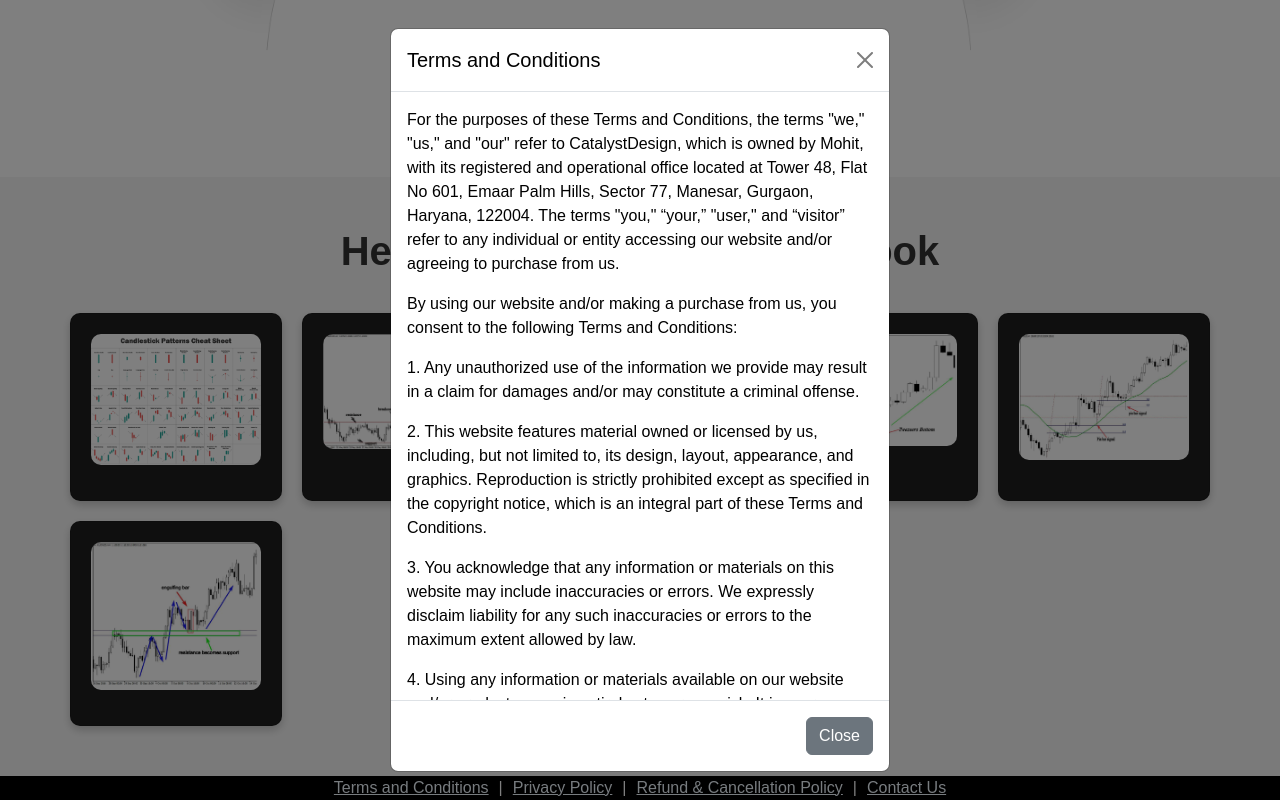
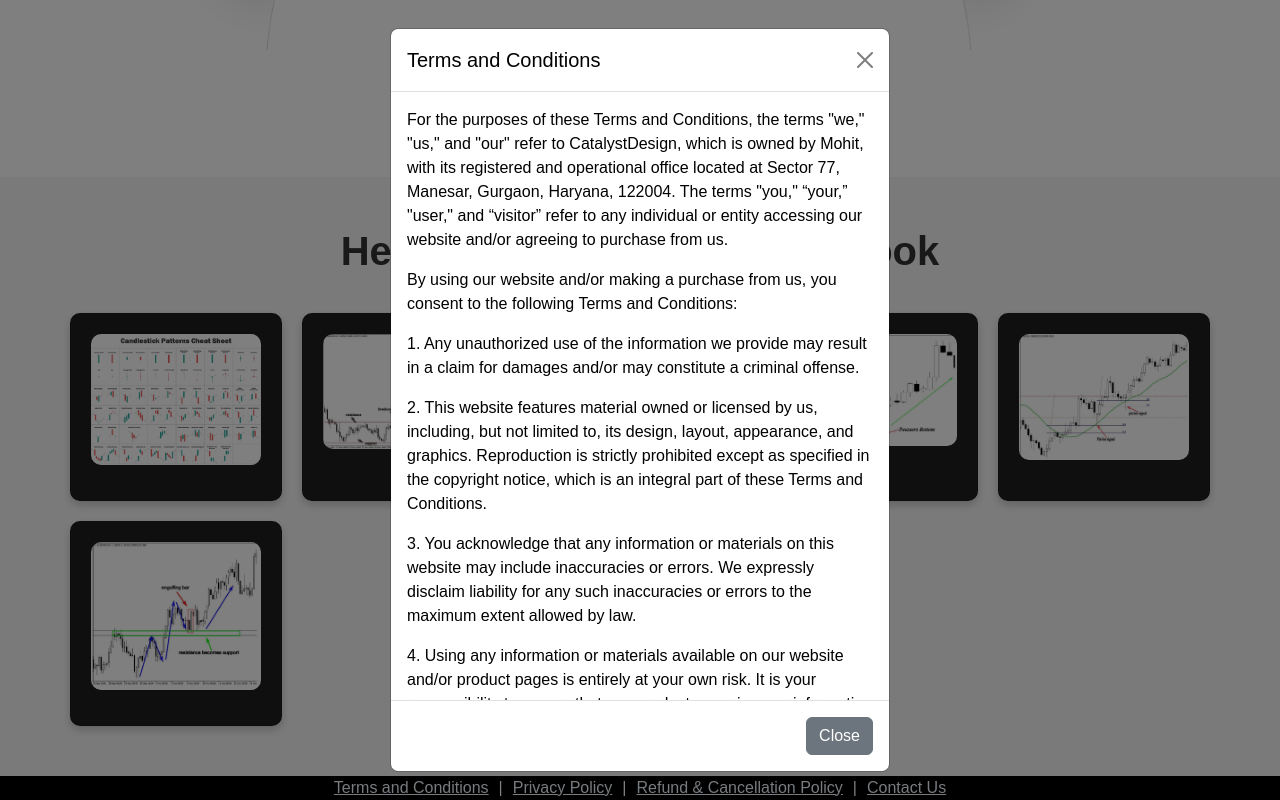
Before and after one commit to CatalystDesign5/StockMarketBible, a plain HTML site: page index.html in a window 1280 px wide. Both pictures are taken after a click on the link "Terms and Conditions". Shown: the part 2970-3770 px from the top of the page. Drawn offline with nearby package versions, Linux system fonts and the light colour scheme.

Commit message:
Update index.html

```diff
--- a/index.html
+++ b/index.html
@@ -177,7 +177,7 @@
                     <!-- Terms and Conditions content goes here -->
                     <p>For the purposes of these Terms and Conditions, the terms "we," "us," and "our" refer to
                         CatalystDesign, which is owned by Mohit, with its registered and operational office
-                        located at Tower 48, Flat No 601, Emaar Palm Hills, Sector 77, Manesar, Gurgaon,
+                        located at  Sector 77, Manesar, Gurgaon,
                         Haryana, 122004. The terms "you," “your,” "user," and “visitor” refer to any individual
                         or entity accessing our website and/or agreeing to purchase from us.</p>
                     <p>By using our website and/or making a purchase from us, you consent to the following Terms
```
